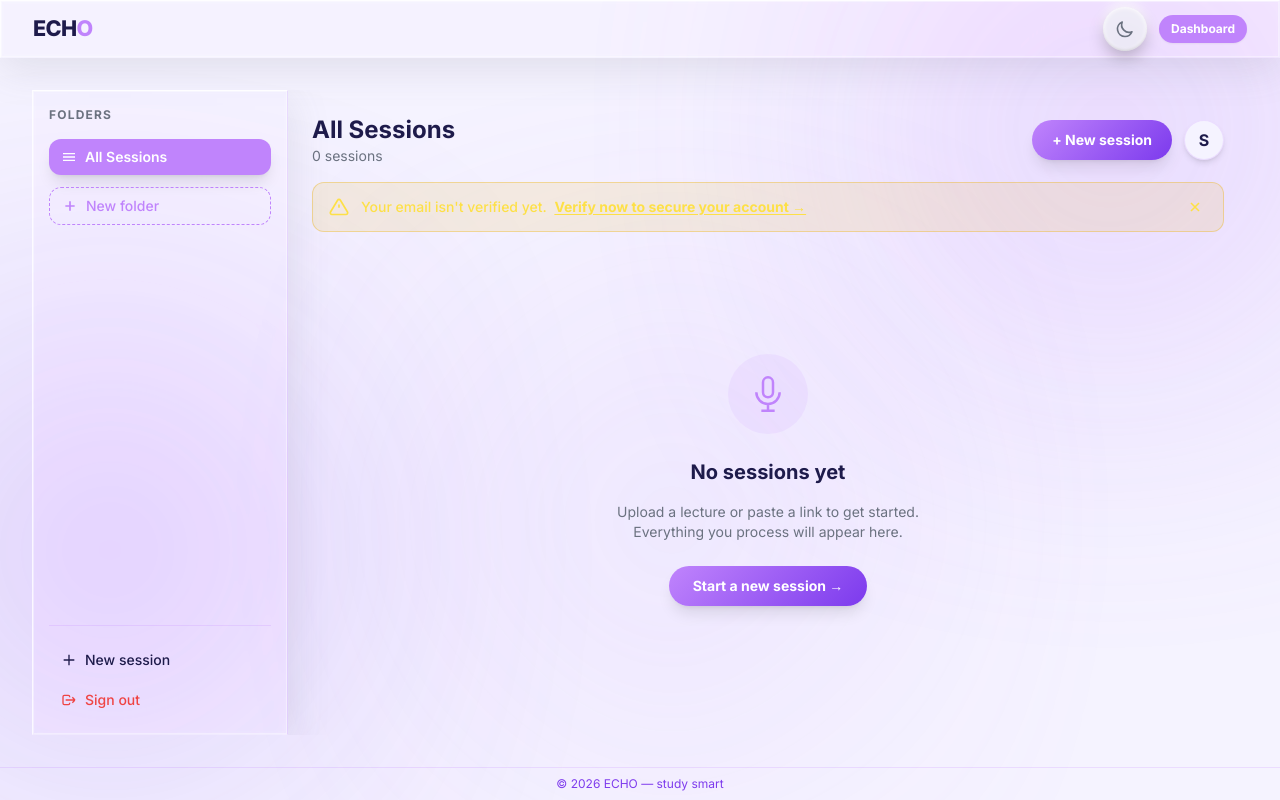
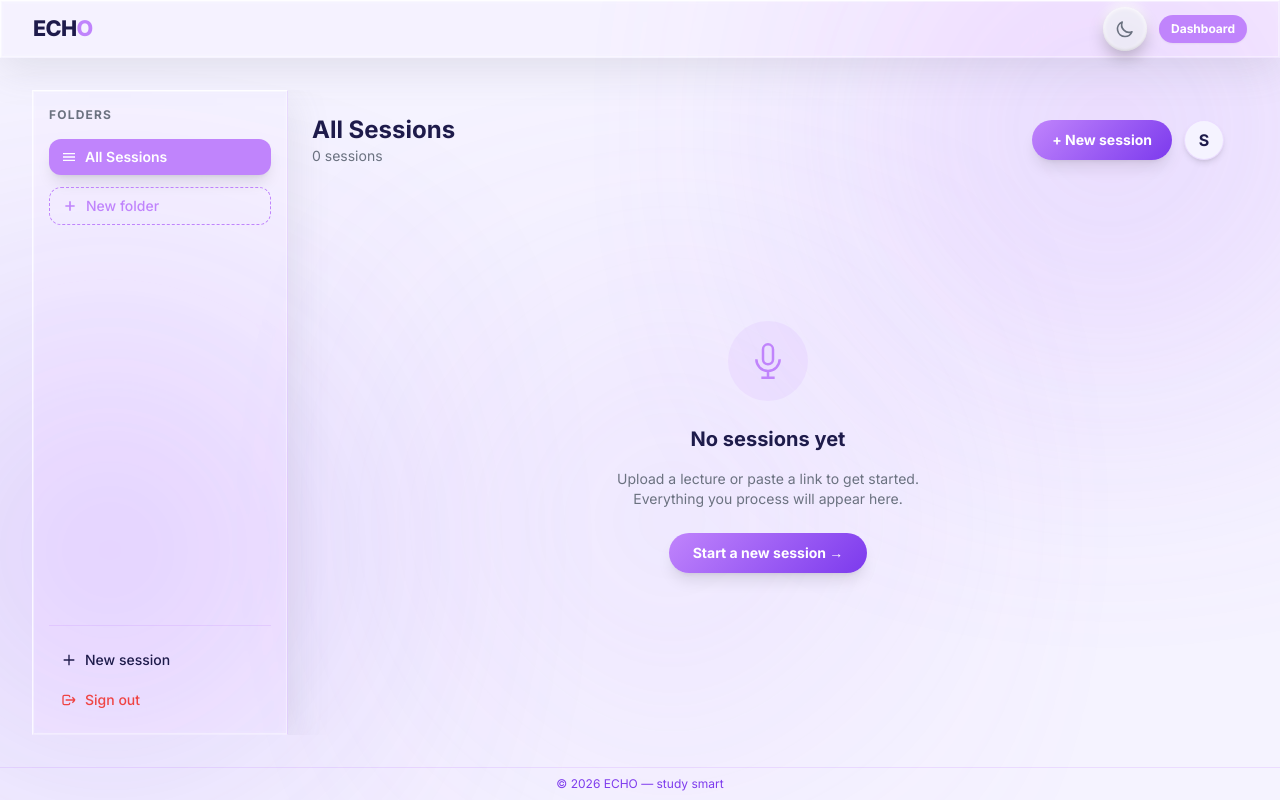
Before and after one commit to KKaranjaa/echo, a Django app: page /dashboard/ in a window 1280 px wide. Run offline with Django 5.2, Linux system fonts and the light colour scheme; the visitor is signed in with stand-in values (Sample User, id 1); data that the repository does not hold is empty; parts of the project's set-up code (start-up, migrations or seed data) failed here and were passed over.

Commit message:
fix(auth): disable email verification and ungate account deletion for frictionless UX

```diff
--- a/apps/dashboard/templates/dashboard/index.html
+++ b/apps/dashboard/templates/dashboard/index.html
@@ -144,27 +144,6 @@
       </div>
     </div>
 
-    {# ── EMAIL VERIFICATION NUDGE BANNER ──────────────────────────────── #}
-    {% if user.is_authenticated and not email_verified %}
-    <div x-data="{ show: true }" x-show="show" x-transition.opacity
-         class="flex items-center justify-between gap-3 px-4 py-3 rounded-xl flex-shrink-0"
-         style="background: rgba(234,179,8,0.12); border: 1px solid rgba(234,179,8,0.35); color: #fde047;">
-      <div class="flex items-center gap-3">
-        <svg class="w-5 h-5 flex-shrink-0" fill="none" stroke="currentColor" stroke-width="2" viewBox="0 0 24 24">
-          <path d="M12 9v4m0 4h.01M10.29 3.86L1.82 18a2 2 0 001.71 3h16.94a2 2 0 001.71-3L13.71 3.86a2 2 0 00-3.42 0z"/>
-        </svg>
-        <p class="text-sm font-medium">
-          Your email isn't verified yet.
-          <a href="{% url 'account_email' %}" class="font-bold underline underline-offset-2 hover:opacity-80 transition ml-1">Verify now to secure your account →</a>
-        </p>
-      </div>
-      <button @click="show = false" class="p-1 rounded-lg hover:bg-white/10 transition flex-shrink-0" title="Dismiss">
-        <svg class="w-4 h-4" fill="none" stroke="currentColor" stroke-width="2.5" viewBox="0 0 24 24">
-          <path d="M6 18L18 6M6 6l12 12"/>
-        </svg>
-      </button>
-    </div>
-    {% endif %}
 
     {# Session grid #}
     <div class="flex-1 overflow-y-auto">
@@ -409,11 +388,6 @@ function dashboardApp() {
         method: 'POST',
         headers: {'X-CSRFToken': this.csrf()}
       });
-      if (r.status === 403) {
-        const data = await r.json();
-        alert(data.error || 'Please verify your email address before deleting your account. Check your inbox or go to Account Settings.');
-        return;
-      }
       const data = await r.json();
       if (data.ok) {
         window.location.href = data.redirect || '/';
--- a/apps/dashboard/views.py
+++ b/apps/dashboard/views.py
@@ -98,13 +98,6 @@ def delete_session(request, session_id):
 def delete_account(request):
     user = request.user
 
-    # Gate: require a verified email address before allowing account deletion
-    if not user.emailaddress_set.filter(verified=True).exists():
-        return JsonResponse(
-            {'error': 'Please verify your email address before deleting your account. Check your inbox or visit Account Settings.'},
-            status=403
-        )
-
     # 1. Clean up media directories for all sessions owned by this user
     user_sessions = Session.objects.filter(user=user)
     for session in user_sessions:
--- a/echo/settings/base.py
+++ b/echo/settings/base.py
@@ -177,7 +177,7 @@ AUTHENTICATION_BACKENDS = [
 ACCOUNT_LOGIN_METHODS = {'email', 'username'}
 ACCOUNT_SIGNUP_FIELDS = ['email*', 'username*', 'password1*', 'password2*']
 
-ACCOUNT_EMAIL_VERIFICATION = "optional"  # Sends confirmation email on sign up without blocking immediate guest or account access
+ACCOUNT_EMAIL_VERIFICATION = "none"  # Email verification skipped
 ACCOUNT_LOGIN_ON_EMAIL_CONFIRMATION = True
 ACCOUNT_EMAIL_SUBJECT_PREFIX = "[ECHO] "
 ACCOUNT_ADAPTER = "apps.core.email_adapter.SafeEmailAdapter"
```
